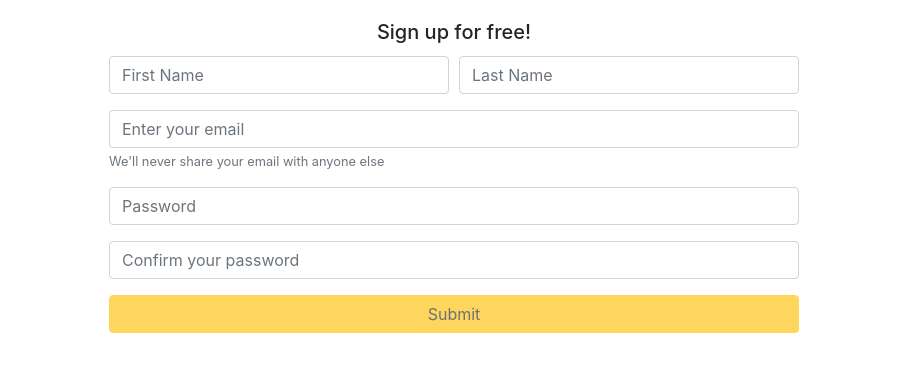
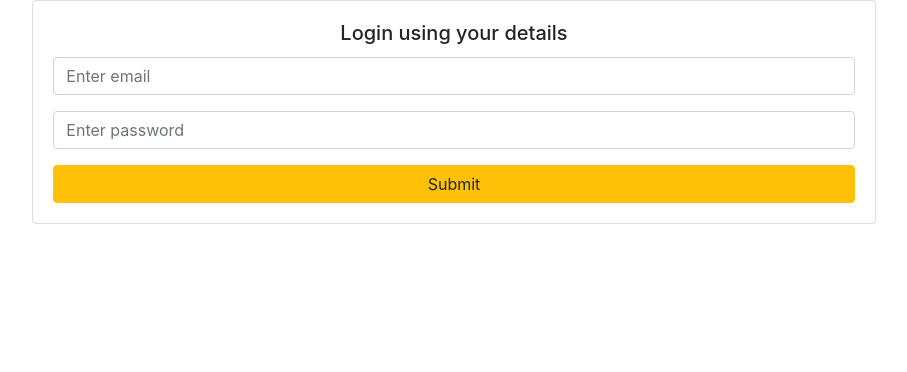
Before and after one commit to ARKEOLOGIST/Social-Blogging-Application, an Angular app: page / in a window 1280 px wide. Shown: the top 372 px of the page, without its empty margins (186-1093 px from the left). Built offline with nearby package versions, Linux system fonts and the light colour scheme.

Commit message:
Added logic for login component

```diff
--- a/src/app/app.component.html
+++ b/src/app/app.component.html
@@ -1 +1 @@
-<app-signup></app-signup>
+<app-login></app-login>
--- a/src/app/app.module.ts
+++ b/src/app/app.module.ts
@@ -8,6 +8,7 @@
 import { AppRoutingModule } from './app-routing.module';
 import { AppComponent } from './app.component';
 import { SignupComponent } from './signup/signup.component';
+import { LoginComponent } from './login/login.component';
 
 var firebaseConfig = {
   apiKey: "AIzaSyDh4L2SHb2bJXy4dnUFYauyQgVNz_2lCjU",
@@ -23,7 +24,8 @@
 @NgModule({
   declarations: [
     AppComponent,
-    SignupComponent
+    SignupComponent,
+    LoginComponent
   ],
   imports: [
     BrowserModule,
--- /dev/null
+++ b/src/app/login/login.component.html
@@ -0,0 +1,40 @@
+<div class="row">
+    <div class="offset-sm-2 col-sm-8">
+        <div class="card text-blank">
+            <div class="card-body">
+                <div class="card-title text-center">
+                    <h5>Login using your details</h5>
+                </div>
+                <div class="card-text">
+                    <form>
+                        <div class="card-text">
+                            <form [formGroup]="myForm" (ngSubmit)="onSubmit(myForm)">
+                                <div class="form-group">
+                                    <input type="email" class="form-control" placeholder="Enter email" name="email" [formControl]="myForm.controls['email']">
+                                </div>
+                                <div class="alert alert-danger" *ngIf="(!myForm.controls['email'].valid) && (myForm.controls['email'].touched)">
+                                    A valid email is required.
+                                </div>
+                                <div class="form-group">
+                                    <input type="password" class="form-control" placeholder="Enter password" name="password" [formControl]="myForm.controls['password']">
+                                </div>
+                                <div class="alert alert-danger" *ngIf="(!myForm.controls['password'].valid) && (myForm.controls['password'].touched)">
+                                    Password is required.
+                                </div>
+                                <div class="text-center">
+                                    <button type="submit" class="btn btn-block btn-warning round">Submit</button>
+                                </div>
+                            </form>
+                        </div>
+                    </form>
+                </div>
+            </div>
+        </div>
+        <div class="alert alert-success" *ngIf="message.length > 0">
+            {{ message }}
+        </div>
+        <div class="alert alert-danger" *ngIf="userError">
+            {{ userError.message }}
+        </div>
+    </div>
+</div>
--- /dev/null
+++ b/src/app/login/login.component.ts
@@ -0,0 +1,37 @@
+import { Component, OnInit } from '@angular/core';
+import { FormBuilder, FormGroup, FormControl, Validators, Form } from '@angular/forms';
+import * as firebase from 'firebase/app';
+import 'firebase/auth';
+
+@Component({
+  selector: 'app-login',
+  templateUrl: './login.component.html',
+  styleUrls: ['./login.component.css']
+})
+export class LoginComponent implements OnInit {
+
+  myForm: FormGroup;
+  message: string = "";
+  userError: any;
+
+  constructor(public fb: FormBuilder) {
+    this.myForm = this.fb.group({
+      email: ['',[Validators.email, Validators.required]],
+      password: ['', [Validators.required]]
+    })
+  }
+
+  onSubmit(form) {
+    firebase.auth().signInWithEmailAndPassword(form.value.email,form.value.password).then((res) => {
+      console.log(res);
+      this.message = "You have been logged in successfully";
+    }).catch((error) => {
+      console.log(error);
+      this.userError = error;
+    })
+  }
+
+  ngOnInit(): void {
+  }
+
+}
```
Also changed, not shown: src/app/login/login.component.css (added).
